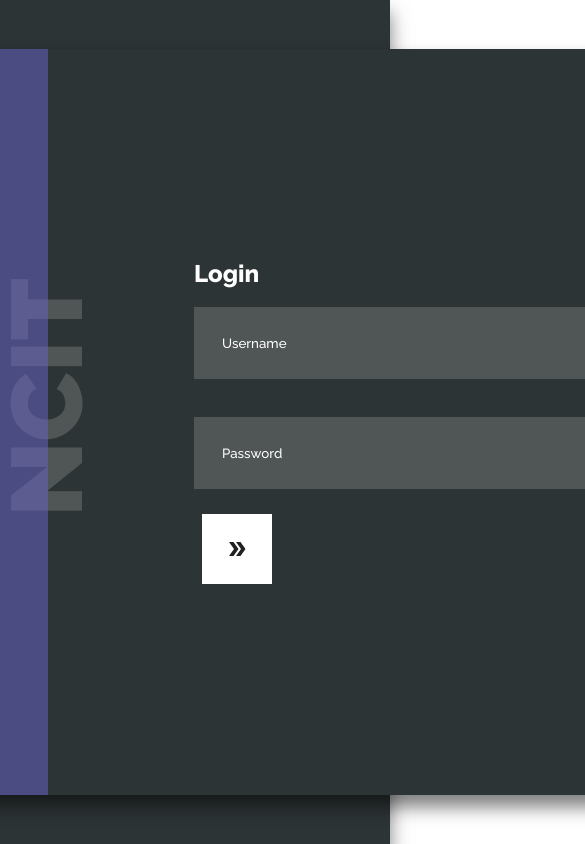
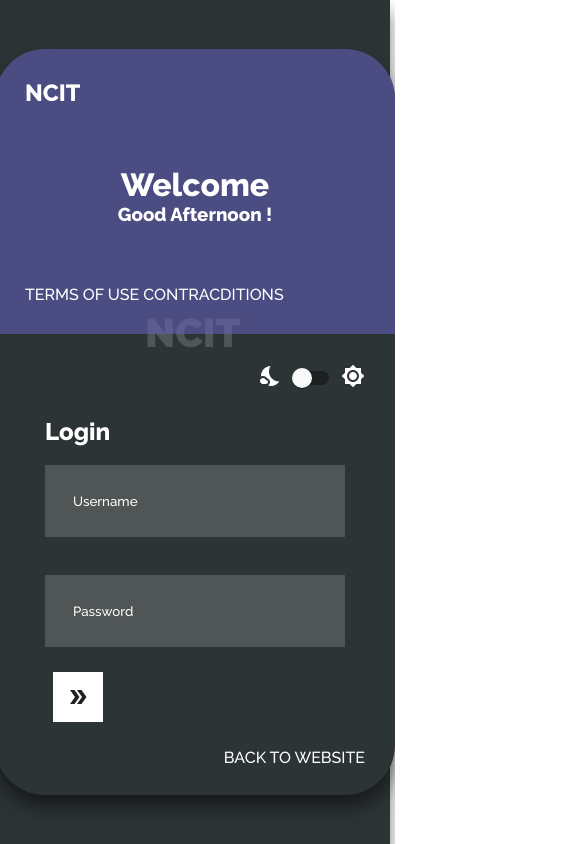
Before and after one commit to danny237/Student-Management-System-1, a React (Create React App) app: page / in a window 390 px wide. Shown: the top 844 px of the page, 585 px wide, since content can reach past the window. Built offline with nearby package versions, Linux system fonts and the light colour scheme.

Commit message:
responsive loginform

```diff
--- a/src/Themes/LoginStyle.module.css
+++ b/src/Themes/LoginStyle.module.css
@@ -160,3 +160,85 @@ input::placeholder{
 .ncitDark h1{
     color: #c5c5c5;
 }
+
+@media only screen and (max-width:1200px){
+    .loginContainer{
+       width: 1000px;
+    }
+    .ncit{
+        left: 250px;
+    }
+}
+
+@media only screen and (max-width:992px){
+    .loginContainer{
+       width: 800px;
+    }
+    .ncit{
+        left: 130px;
+    }
+    .loginInfoGreeting{
+        margin-left: 0;
+        text-align: center;
+    }
+}
+
+@media only screen and (max-width:720px){
+    .loginContainer{
+       width: 400px;
+       flex-direction: column;
+    }
+    .loginInfo{
+        width: 100%;
+        height: 300px;
+        border-radius: 50px 50px 0 0;
+    }
+    .ncit{
+        transform: rotate(90deg);
+        margin-top: -30px;
+        margin-left: 20px;
+    }
+    .ncit h1{
+        font-weight: blod;
+        font-size: 40px;
+    }
+    .loginInfoGreeting{
+        margin-left: 0;
+        text-align: center;
+    }
+
+    .loginInfo > div{
+        text-align: start;
+        padding: 30px;
+    }
+    .loginForm{
+        width: 600px;
+        padding: 30px;
+    }
+    .inputField{
+        width: 300px;
+    }
+    .loginForm{
+        width: 400px;
+    }
+    .doubleArrow{
+        width: 50px;
+        height: 50px;
+    }
+    .form{
+        margin: 20px;
+    }
+}
+
+/* @media only screen and (max-width: 576px){
+    .loginContainer{
+        width: 400px;
+        flex-direction: column;
+     }
+    .inputField{
+        width: 300px;
+    }
+    .loginForm{
+        width: 400px;
+    }
+} */
```
